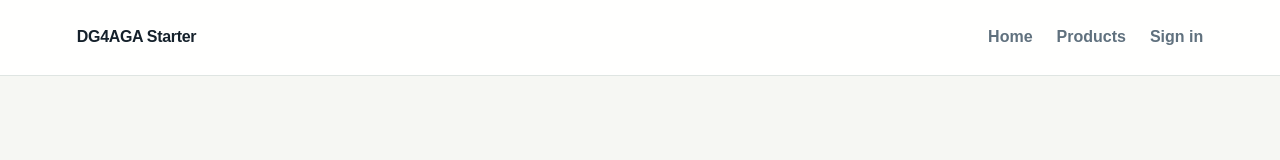
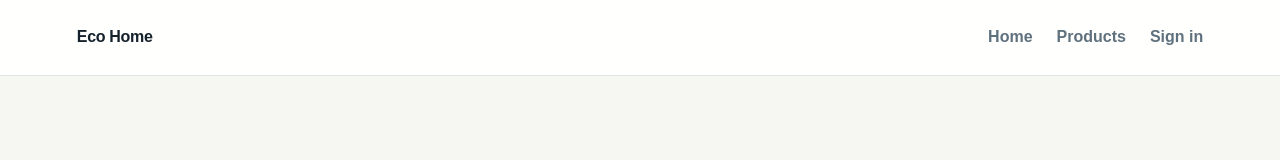
Before and after one commit to aaminahx/DG4AGA-Team03-Ecommerce, a Next.js app: page / in a window 1280 px wide. Shown: the top 160 px of the page. Built offline with nearby package versions, Linux system fonts and the light colour scheme.

Commit message:
Update brand Name

```diff
--- a/src/app/layout.tsx
+++ b/src/app/layout.tsx
@@ -12,7 +12,7 @@ export default function RootLayout({ children }: Readonly<{ children: React.Reac
     <html lang="en">
       <body>
         <header className="site-header">
-          <Link className="brand" href="/">DG4AGA Starter</Link>
+          <Link className="brand" href="/">Eco Home </Link>
           <nav aria-label="Main navigation">
             <Link href="/">Home</Link>
             <Link href="/products">Products</Link>
```
